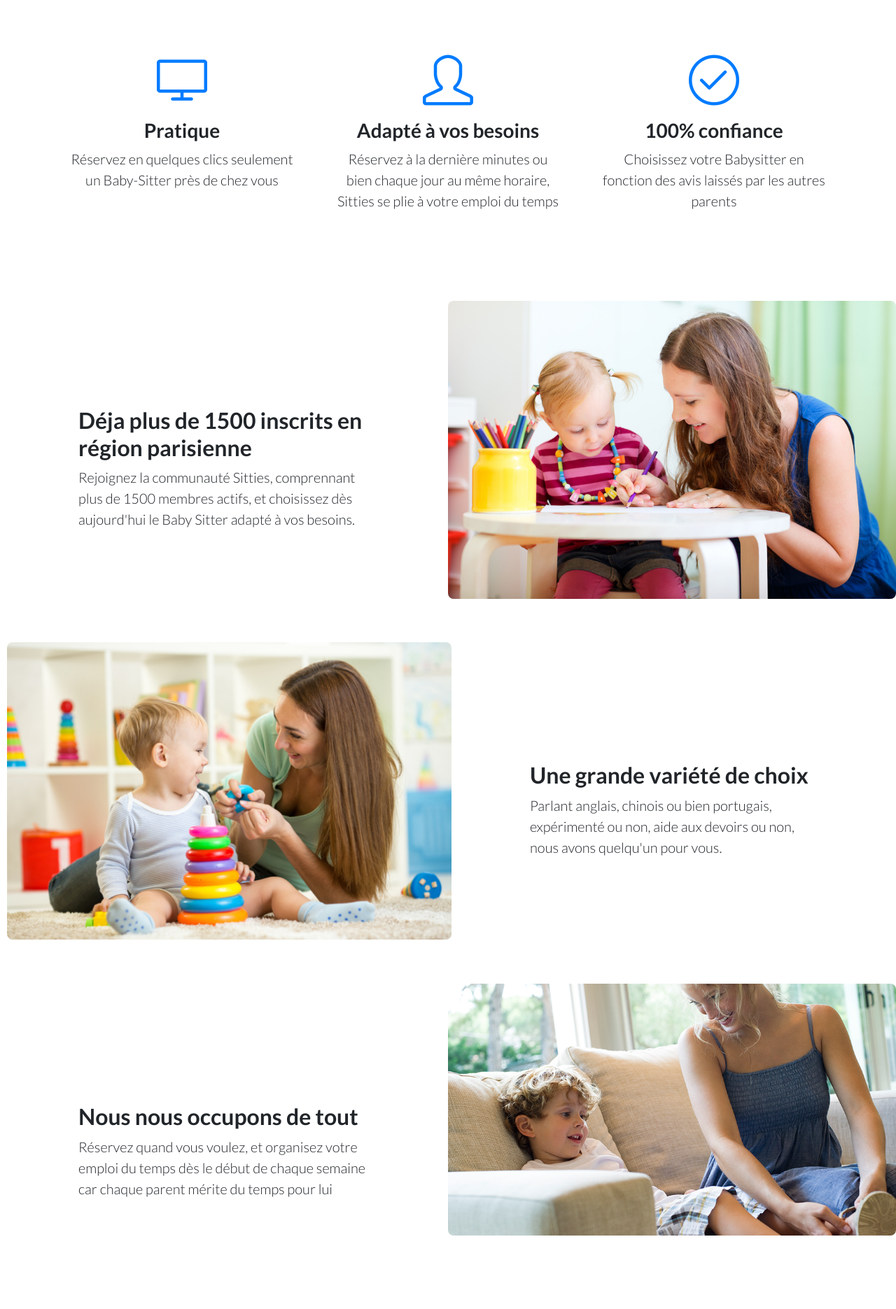
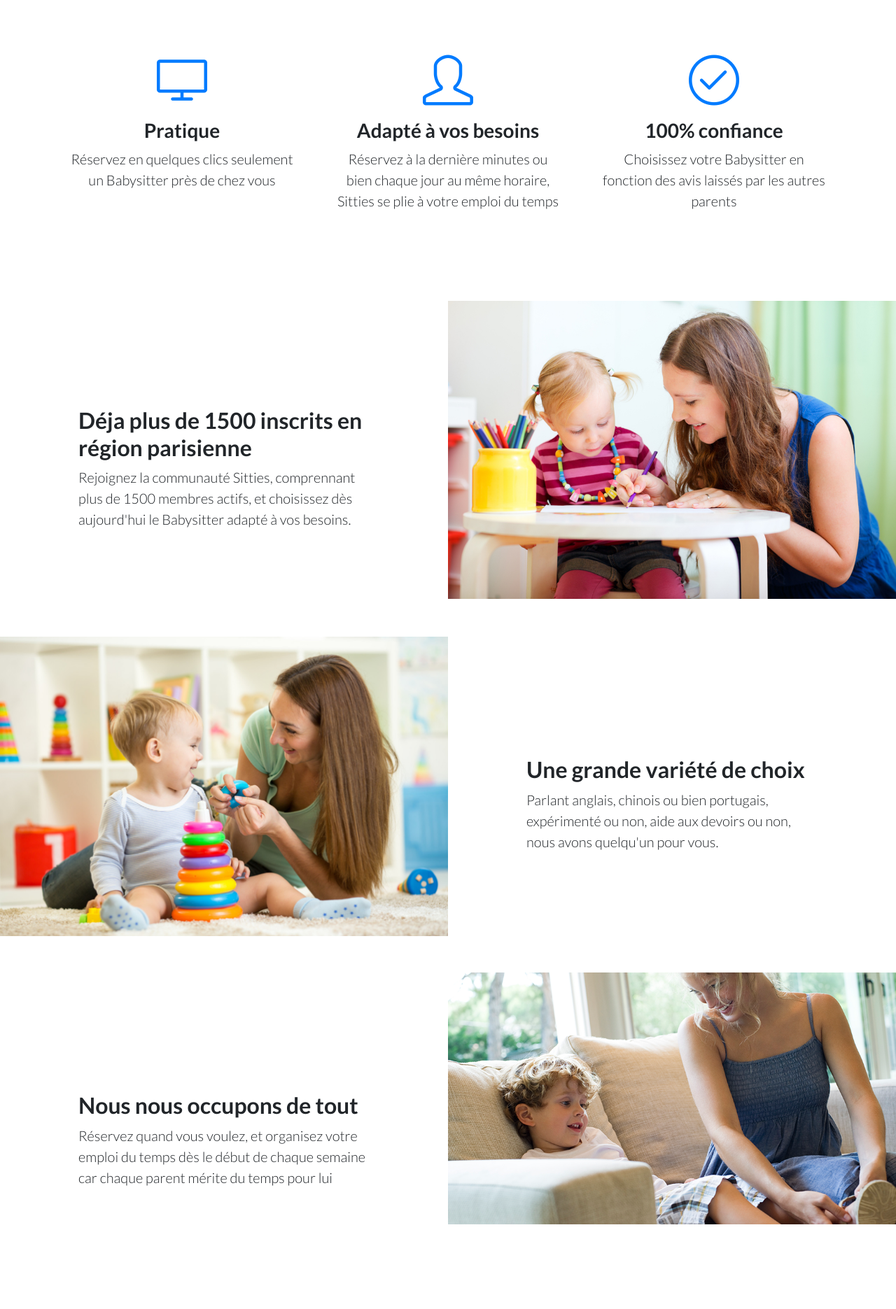
Before and after one commit to arthurannebicque/lo07, a PHP site: page / in a window 1280 px wide. Shown: the part 661-2532 px from the top of the page at 70% size. Run offline with PHP 8.4, Linux system fonts and the light colour scheme; some libraries are stand-ins or nearby versions.

Commit message:
update homeview images

```diff
--- a/public/bootstrap/css/landing-page.css
+++ b/public/bootstrap/css/landing-page.css
@@ -88,7 +88,7 @@ header.masthead h1 {
 }
 
 .testimonials {
-  padding-top: 7rem;
+  padding-top: 2rem;
   padding-bottom: 7rem;
 }
 
--- a/view/homeView.php
+++ b/view/homeView.php
@@ -145,7 +145,7 @@
            <i class="icon-screen-desktop m-auto text-primary"></i>
          </div>
          <h3>Pratique</h3>
-         <p class="lead mb-0">Réservez en quelques clics seulement un Baby-Sitter près de chez vous</p>
+         <p class="lead mb-0">Réservez en quelques clics seulement un Babysitter près de chez vous</p>
        </div>
      </div>
      <div class="col-lg-4">
@@ -172,24 +172,24 @@
 
 
 <!-- Image Showcases -->
-<section class="showcase">
+<section class="showcase ">
  <div class="container-fluid p-0">
-   <div style="padding-bottom: 8px;" class="row no-gutters">
-     <div class="col-lg-6 order-lg-2 text-white showcase-img"> <img src="baby1.jpg" alt="dd" style=" border-radius: 8px;" width=100% ></div>
+   <div class="row no-gutters">
+     <div class="col-lg-6 order-lg-2 text-white showcase-img"> <img src="baby1.jpg" alt="dd"  width=100% ></div>
      <div class="col-lg-6 order-lg-1 my-auto showcase-text">
        <h2>Déja plus de 1500 inscrits en région parisienne</h2>
-       <p class="lead mb-0">Rejoignez la communauté Sitties, comprennant plus de 1500 membres actifs, et choisissez dès aujourd'hui le Baby Sitter adapté à vos besoins.</p>
+       <p class="lead mb-0">Rejoignez la communauté Sitties, comprennant plus de 1500 membres actifs, et choisissez dès aujourd'hui le Babysitter adapté à vos besoins.</p>
      </div>
    </div>
-   <div style="padding-bottom: 8px ;padding-left: 10px;" class="row no-gutters">
-     <div class="col-lg-6 text-white showcase-img"><img src="baby2.png" style=" border-radius: 8px; " alt="dd" width="100%" ></div>
+   <div  class="row no-gutters">
+     <div class="col-lg-6 text-white showcase-img"><img src="baby2.png" alt="dd" width="100%" ></div>
      <div class="col-lg-6 my-auto showcase-text">
        <h2>Une grande variété de choix</h2>
        <p class="lead mb-0">Parlant anglais, chinois ou bien portugais, expérimenté ou non, aide aux devoirs ou non, nous avons quelqu'un pour vous.</p>
      </div>
    </div>
    <div class="row no-gutters">
-     <div class="col-lg-6 order-lg-2 text-white showcase-img"><img src="baby4.png" alt="dd" width="100%" style=" border-radius: 8px;" ></div>
+     <div class="col-lg-6 order-lg-2 text-white showcase-img"><img src="baby4.png" alt="dd" width="100%"  ></div>
      <div class="col-lg-6 order-lg-1 my-auto showcase-text">
        <h2>Nous nous occupons de tout</h2>
        <p class="lead mb-0">Réservez quand vous voulez, et organisez votre emploi du temps dès le début de chaque semaine car chaque parent mérite du temps pour lui</p>
@@ -221,7 +221,7 @@
        <div class="testimonial-item mx-auto mb-5 mb-lg-0">
          <img class="img-fluid rounded-circle mb-3" src="sarah.png" alt="">
          <h5>Sarah	W.</h5>
-         <p class="font-weight-light mb-0">"Grâce à Sitties, j'ai pu trouver une babysitter parlant francais et mandarin : une perle !"</p>
+         <p class="font-weight-light mb-0">"Grâce à Sitties, j'ai pu trouver une babysitter parlant francais et chinois : une perle !"</p>
        </div>
      </div>
    </div>
--- a/view/profilPage.php
+++ b/view/profilPage.php
@@ -119,7 +119,7 @@ if ($_SESSION['type'] == 3) {
         </ul>
       </div>
       <div class="row p-1">
-        <p>Bonjour, Je suis actuellement en Terminale Littéraire spécialité musique, je suis disponible tout les weekends, pendant les vacances scolaires et les mercredis après-midi. N'hésitez...</p>
+        <p><?=$babysitter['presentation']?></p>
       </div>
       </div>
       <div class="col-2 ">
@@ -127,7 +127,7 @@ if ($_SESSION['type'] == 3) {
         <div class="row ">
           <h4>Langues parlées</h4>
     </div>
-    <div class="row" style="height: 55%">
+    <div class="row" style="height: 50%">
       <ul class="list-unstyled">
         <li>Anglais</li>
         <li>Allemand</li>
```
